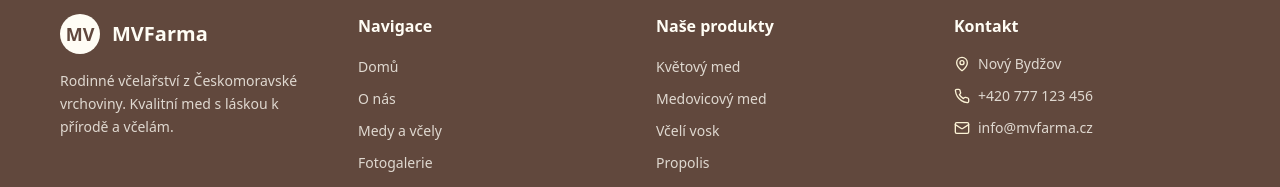
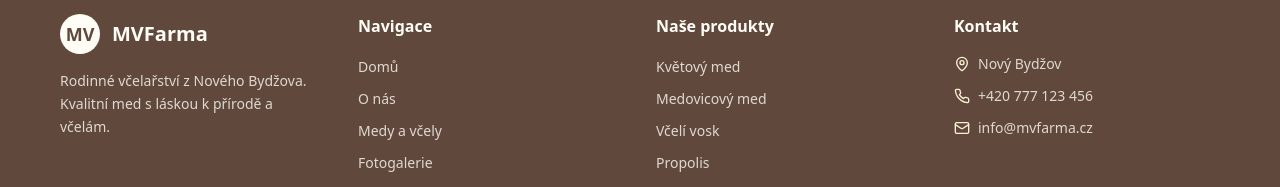
Before and after one commit to Hyneeck/mvfarma, a React (Vite) app: page / in a window 1280 px wide. Shown: the part 1923-2110 px from the top of the page. Built offline with nearby package versions, Linux system fonts and the light colour scheme.

Commit message:
Remove specific location text
The user has pointed out that the text "Českomoravská vrchovina" is still present in the content. This commit removes that text from the specified location.

```diff
--- a/src/components/MVFarmaFooter.tsx
+++ b/src/components/MVFarmaFooter.tsx
@@ -16,7 +16,7 @@ const MVFarmaFooter = () => {
               <span className="text-xl font-bold text-background">MVFarma</span>
             </div>
             <p className="text-background/80 text-sm leading-relaxed">
-              Rodinné včelařství z Českomoravské vrchoviny. Kvalitní med s láskou k přírodě a včelám.
+              Rodinné včelařství z Nového Bydžova. Kvalitní med s láskou k přírodě a včelám.
             </p>
           </div>
 
```
